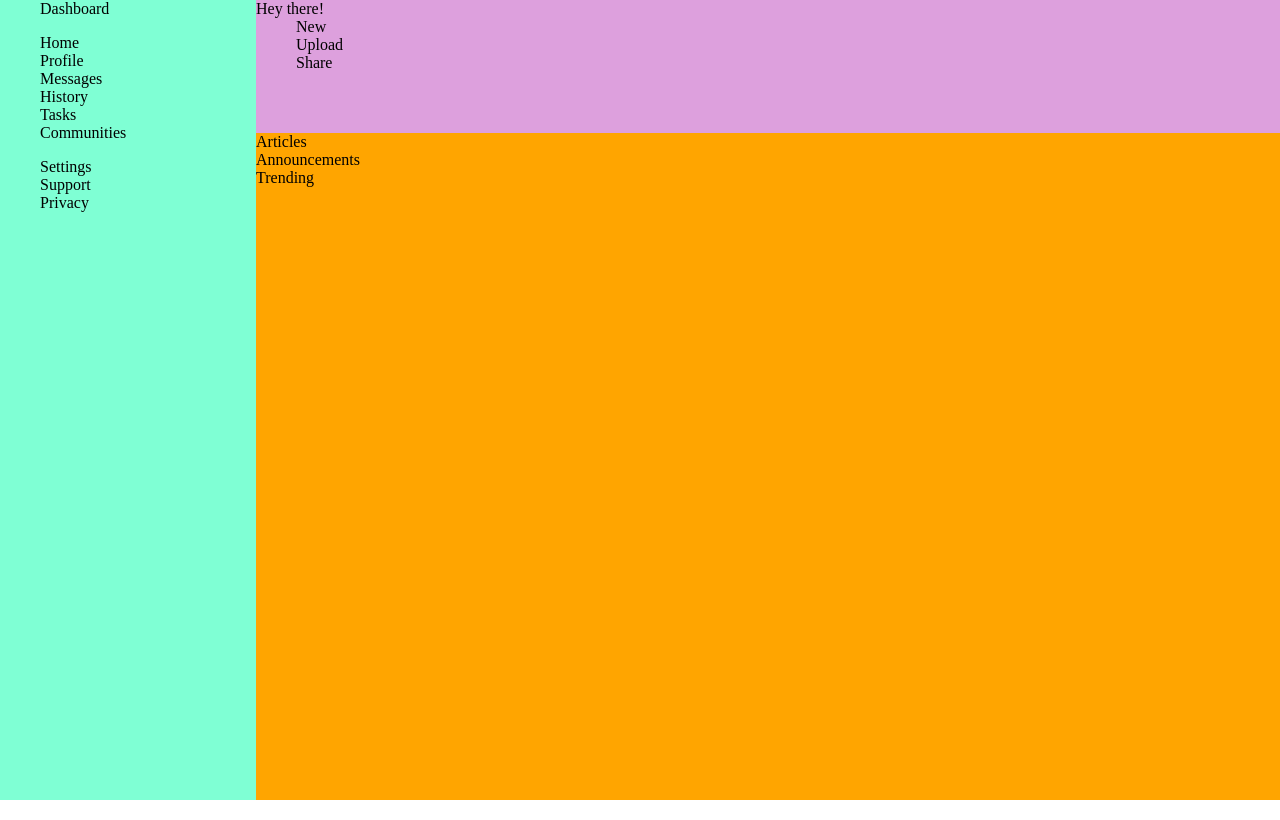
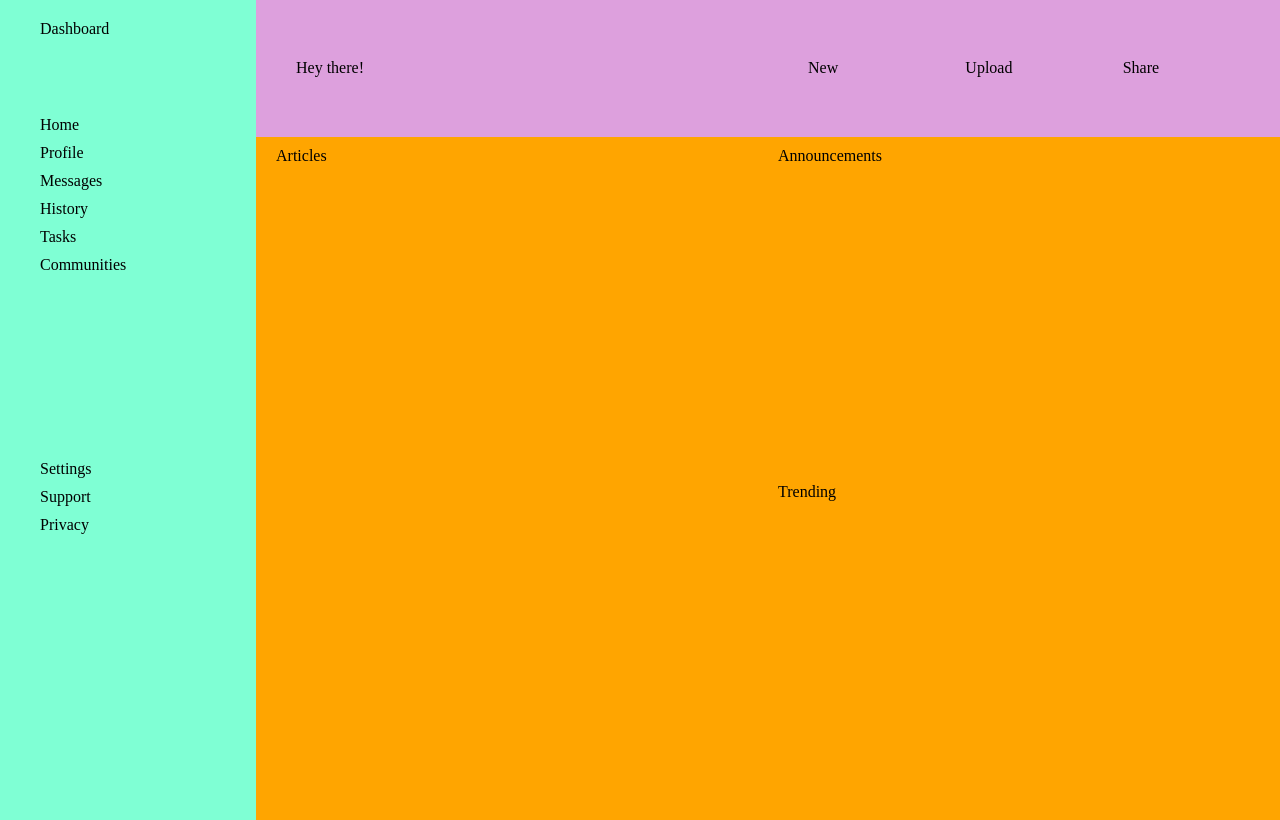
Before and after one commit to lijudu/dashboard, a plain HTML site: page index.html in a window 1280 px wide. Drawn offline with Linux system fonts and the light colour scheme; files that its build step writes are made by us from their sources; files whose address does not match are found by name.

Commit message:
Modify padding

```diff
--- a/index.html
+++ b/index.html
@@ -28,7 +28,7 @@
                 </ul>
             </div>
             <div class="header">
-                <p class="heyThere">Hey there!</p>
+                <ul class="heyThere">Hey there!</ul>
                 <ul class="headerOptions">
                     <li>New</li>
                     <li>Upload</li>
--- a/styles.css
+++ b/styles.css
@@ -12,14 +12,29 @@ html, body {
     background-color: aquamarine;
     grid-row: 1/3;
     height: 100vh;
+    display: grid;
+    grid-template-rows: 10% 45% 45%;
+    padding-top: 20px;
 }
 
 .sidebar ul {
     list-style-type: none;
 }
 
+.sidebar li {
+    padding-bottom: 10px;
+}
+
 .header {
     background-color: plum;
+    display: grid;
+    grid-template-columns: 50% 50%;
+    align-items: center;
+}
+
+.headerOptions {
+    display: grid;
+    grid-template-columns: repeat(3, 1fr);
 }
 
 .header ul {
@@ -29,8 +44,26 @@ html, body {
 .main {
     background-color: orange;
     grid-column: 2/3;
+    display: grid;
+    grid-template-columns: repeat(2, 1fr);
+    grid-template-rows: repeat(2, 1fr);
+    padding-top: 10px;
+    padding-left: 20px;
 }
 
 .dashboard, .sideSettings, .heyThere, .headerOptions {
     margin: 0;
 }
+
+.articles {
+    grid-row: span 2;
+}
+
+.annoucements {
+    grid-row: 1/2;
+}
+
+.trending {
+    grid-column: 2/3;
+    grid-row: 2/3;
+}
```
